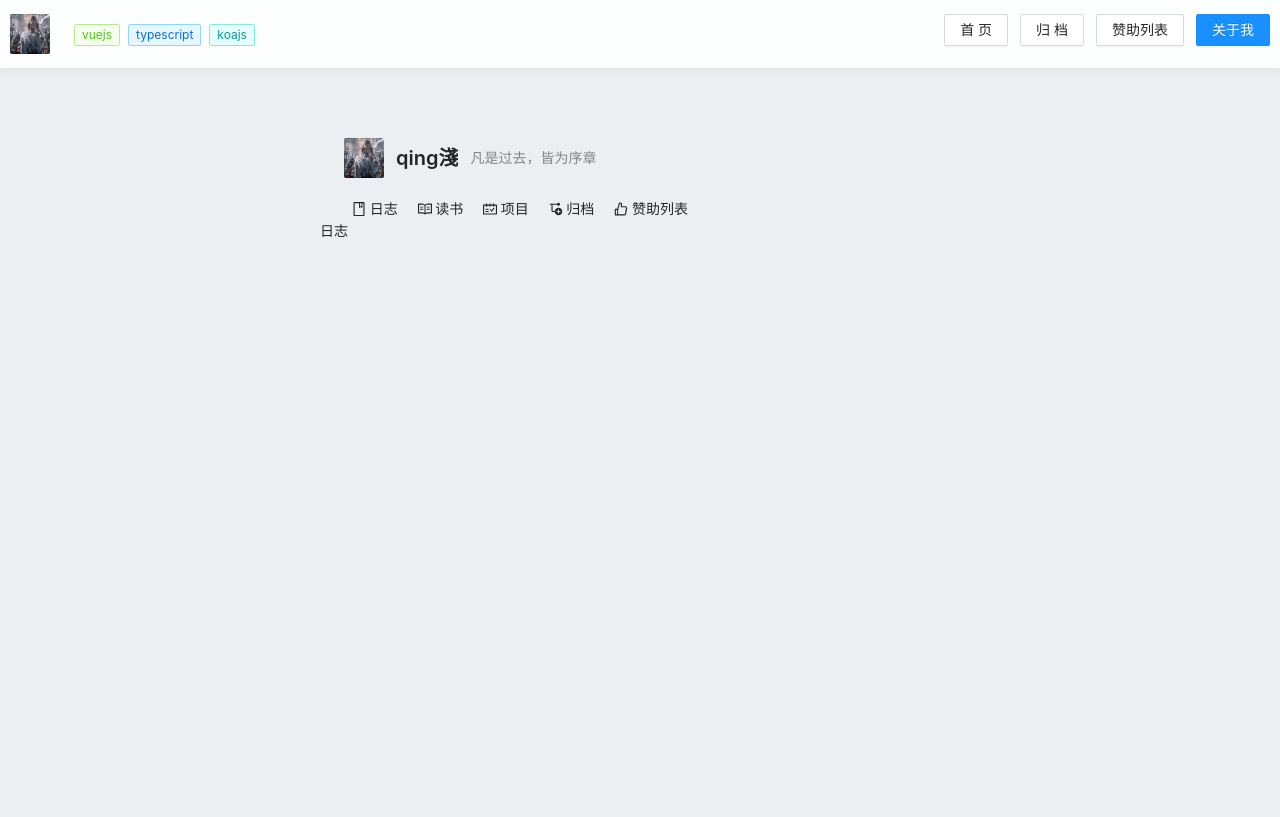
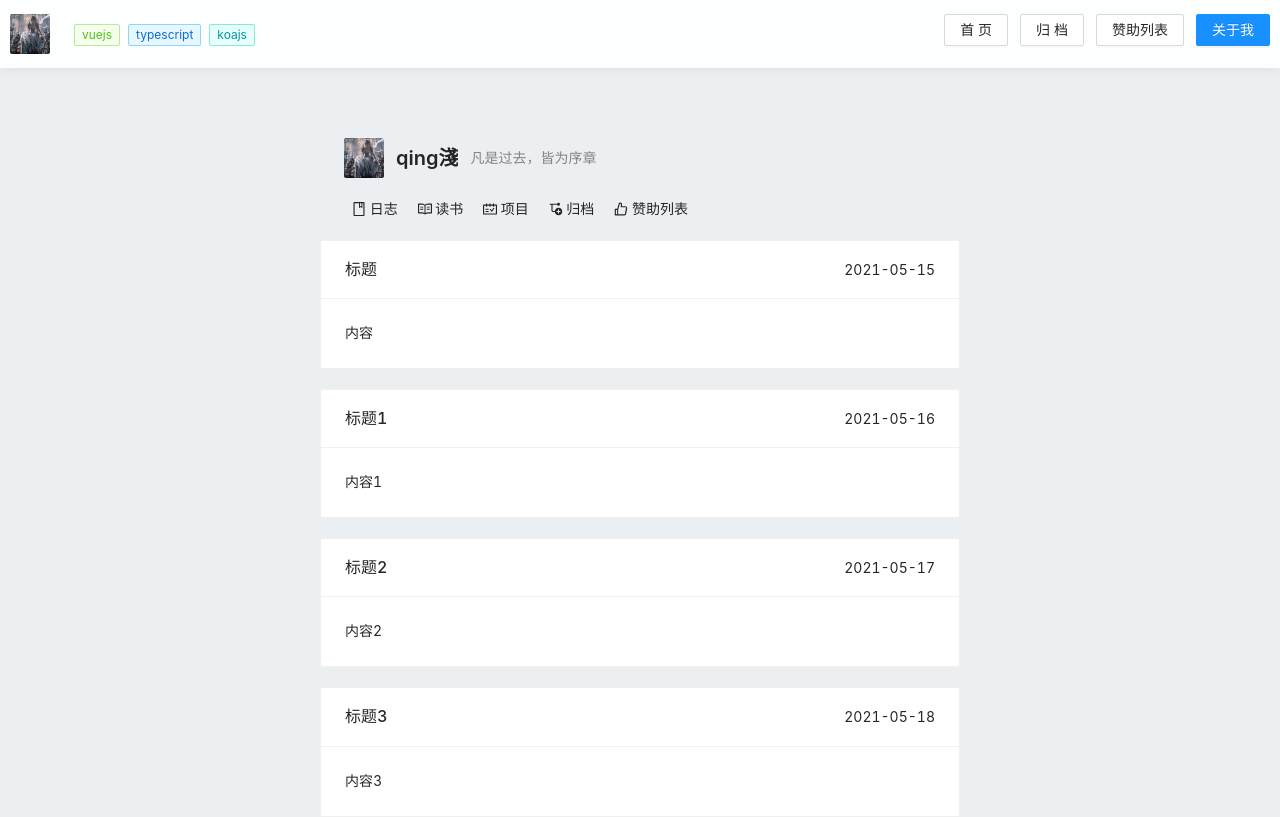
Before and after one commit to shengtong9828/blogweb, a Vue app: page /show/blogs in a window 1280 px wide. Shown: the top 817 px of the page. Built offline with nearby package versions, Linux system fonts and the light colour scheme.

Commit message:
卡片列表

```diff
--- /dev/null
+++ b/src/blocks/card-list.vue
@@ -0,0 +1,33 @@
+<template>
+  <section class="card-list">
+    <a-card
+      :title="record.title"
+      :extra="record.time"
+      v-for="record in cardRecords"
+      :key="record.id"
+      hoverable
+      class="card"
+      >{{ record.content }}</a-card
+    >
+  </section>
+</template>
+
+<script>
+export default {
+  props: {
+    cardRecords: {
+      type: Array,
+      default: () => []
+    }
+  }
+};
+</script>
+
+<style scoped>
+.card-list {
+  padding-bottom: 30px;
+}
+.card {
+  margin: 20px 0;
+}
+</style>
--- a/src/plugins/components.js
+++ b/src/plugins/components.js
@@ -1,6 +1,6 @@
-import { Button, Avatar, Tag } from "ant-design-vue";
+import { Button, Avatar, Tag, Card } from "ant-design-vue";
 
-const components = [Button, Avatar, Tag];
+const components = [Button, Avatar, Tag, Card];
 export const componentsPlugin = app => {
   components.forEach(app.use, app);
 };
--- a/src/style.css
+++ b/src/style.css
@@ -2,7 +2,7 @@
 *   全局样式表
 */
 #app {
-    min-height: 110vh;
+    min-height: 100vh;
     background-color: #eceff1;
 }
 
--- /dev/null
+++ b/src/view-provider/show/blog.js
@@ -0,0 +1,64 @@
+export const blogViewConfig = {
+  cardRecords: [
+    {
+      id: 0,
+      title: "标题",
+      time: "2021-05-15",
+      content: "内容"
+    },
+    {
+      id: 1,
+      title: "标题1",
+      time: "2021-05-16",
+      content: "内容1"
+    },
+    {
+      id: 2,
+      title: "标题2",
+      time: "2021-05-17",
+      content: "内容2"
+    },
+    {
+      id: 3,
+      title: "标题3",
+      time: "2021-05-18",
+      content: "内容3"
+    },
+    {
+      id: 1,
+      title: "标题1",
+      time: "2021-05-16",
+      content: "内容1"
+    },
+    {
+      id: 2,
+      title: "标题2",
+      time: "2021-05-17",
+      content: "内容2"
+    },
+    {
+      id: 3,
+      title: "标题3",
+      time: "2021-05-18",
+      content: "内容3"
+    },
+    {
+      id: 1,
+      title: "标题1",
+      time: "2021-05-16",
+      content: "内容1"
+    },
+    {
+      id: 2,
+      title: "标题2",
+      time: "2021-05-17",
+      content: "内容2"
+    },
+    {
+      id: 3,
+      title: "标题3",
+      time: "2021-05-18",
+      content: "内容3"
+    }
+  ]
+};
--- a/src/views/show/Blog.vue
+++ b/src/views/show/Blog.vue
@@ -1,9 +1,21 @@
 <template>
-  <main>日志</main>
+  <b-card-list :cardRecords="cardRecords"></b-card-list>
 </template>
 
 <script>
-export default {};
+import BCardList from "@b/card-list.vue";
+import { blogViewConfig } from "@vp/show/blog.js";
+export default {
+  components: {
+    BCardList
+  },
+  setup() {
+    const { cardRecords } = blogViewConfig;
+    return {
+      cardRecords
+    };
+  }
+};
 </script>
 
 <style></style>
```
